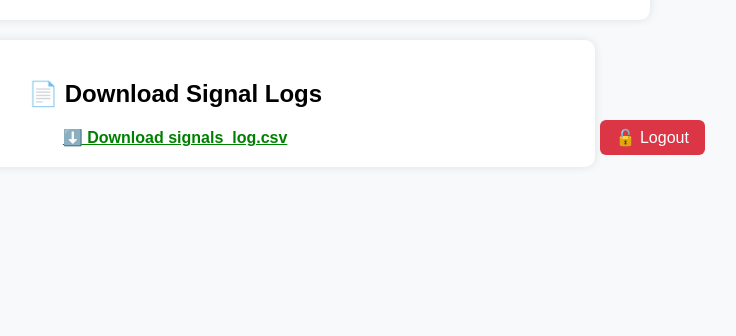
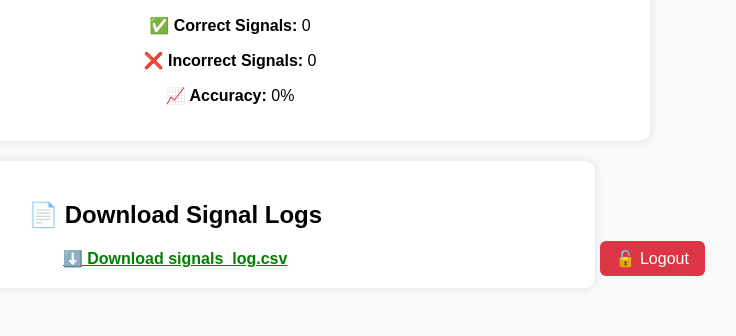
Before and after one commit to stocktostockbot/ai-trading-bot, a Flask app: page /dashboard in a window 1280 px wide. Shown: the part 1411-1747 px from the top of the page, without its empty margins (410-1146 px from the left). Before the commit the page ends 1566 px from the top, so only its background shows below. Run offline with Flask 3, Linux system fonts and the light colour scheme; the visitor is signed in with stand-in values (Sample User, id 1).

Commit message:
Update dashboard.html

```diff
--- a/templates/dashboard.html
+++ b/templates/dashboard.html
@@ -52,6 +52,10 @@
       </tr>
       {% endfor %}
     </table>
+    <p><strong>✅ Correct Signals:</strong> {{ summary.correct }}</p>
+    <p><strong>❌ Incorrect Signals:</strong> {{ summary.wrong }}</p>
+    <p><strong>📈 Accuracy:</strong> {{ summary.accuracy }}%</p>
+
   </div>
   <div class="card">
   <h2>📄 Download Signal Logs</h2>
```
